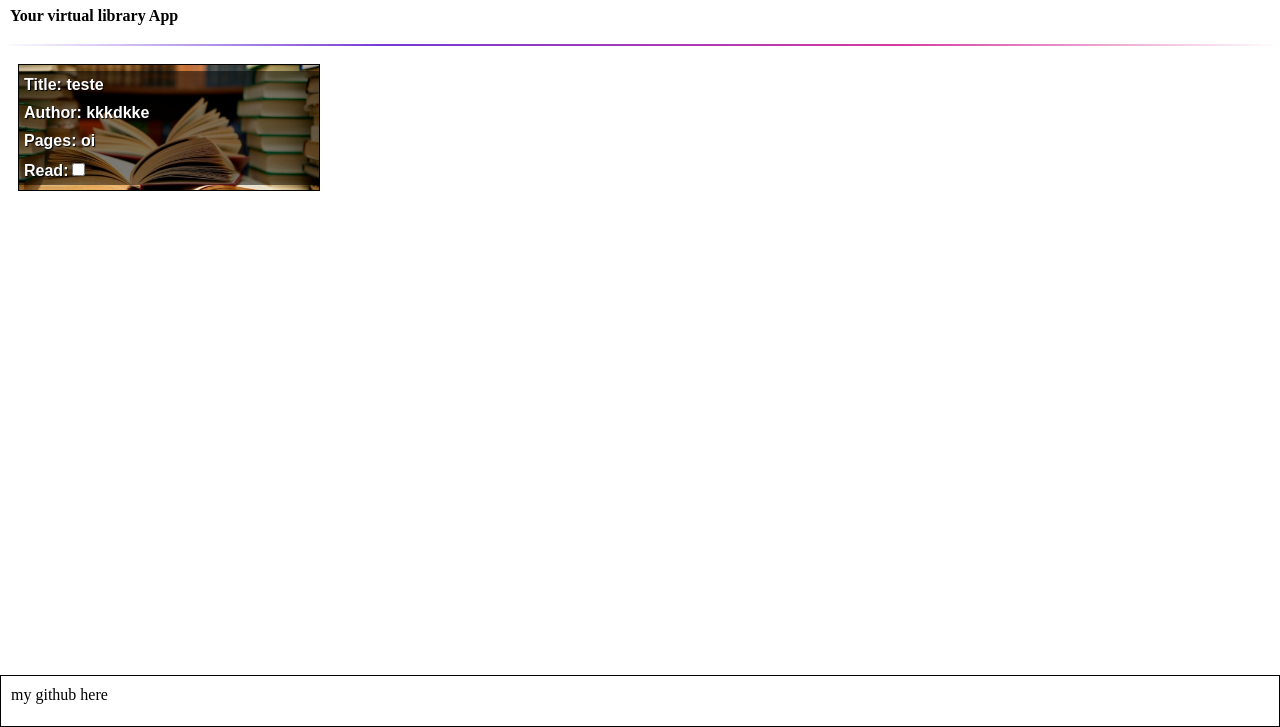
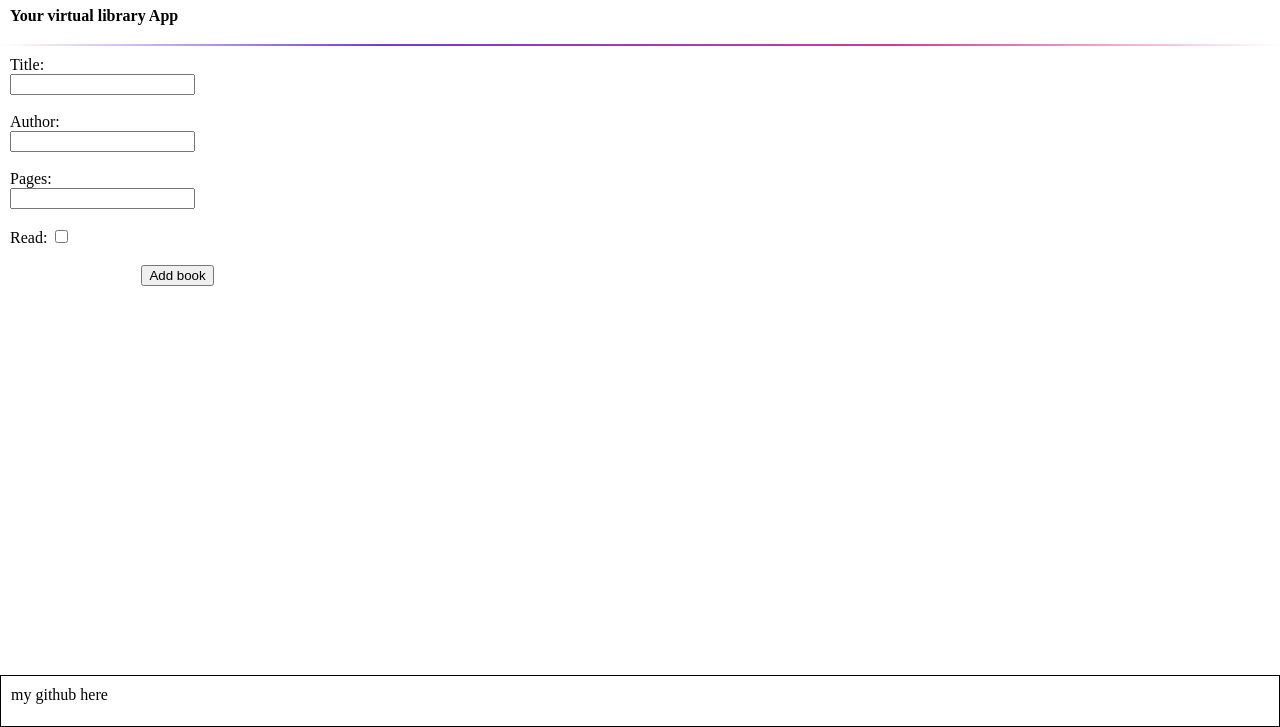
Before and after one commit to ghfinatti/Library, a plain HTML site: page index.html in a window 1280 px wide. Shown: the part 73-800 px from the top of the page. Drawn offline with Linux system fonts and the light colour scheme.

Commit message:
fixed adding book function and added form on left

```diff
--- a/index.html
+++ b/index.html
@@ -12,17 +12,30 @@
                 <h1>Library</h1>
                 <h4>Your virtual library App</h4>
             </div>
-            <div class='buttoncontainer'>
-                <button class='addbook'>Add book</button>
+            <div class='buttoncontainer'></div>
+        </header>
+        <div class='formandbooks'>
+            <div class='formcontainer'>
+                <form id="formElem">
+                    <label for="titlef">Title:</label><br>
+                    <input type="text" id="titlef"><br><br>
+                    <label for="authorf">Author:</label><br>
+                    <input type="text" id="authorf"><br><br>
+                    <label for="pagesf">Pages:</label><br>
+                    <input type="number" id="pagesf"><br><br>
+                    <label for="readf">Read:</label>
+                    <input type="checkbox"><br><br>
+                    <button class='addbook'>Add book</button>
+                </form>
             </div>
-        </header>
-        <div class='bookscontainer'>
+            <div class='bookscontainer'>
             <!-- <div class='book'>
                 <div class='title'>Title: Lord of the Rings</div>
                 <div class='author'>Author: J. R. R. Tolkien</div>
                 <div class='pages'>Pages: 1197</div>
                 <div class='read'>Read: <input type='checkbox'></div>
             </div> -->
+            </div>
         </div>
         <footer>my github here</footer>
     </body>
--- a/script.js
+++ b/script.js
@@ -1,5 +1,11 @@
 let myLibrary = [];
 const booksContainer = document.querySelector('.bookscontainer');
+const addBookButton = document.querySelector('.addbook');
+const formTitle = document.querySelector('#titlef');
+const formAuthor = document.querySelector('#authorf');
+const formPages = document.querySelector('#pagesf');
+const formRead = document.querySelector('#readf');
+
 
 function Book(title, author, pages, read){
     this.title = title;
@@ -19,43 +25,49 @@ function addBook(title, author, pages, read){
 }
 
 function addBookTitle(title){
-    const eachBookContainer = document.querySelector('.book')
+    const eachBookContainer = document.querySelectorAll('.book')
+    let booksArray = Array.from(eachBookContainer)
 
     let titleDiv = document.createElement('div');
     titleDiv.classList.add('title');
-    eachBookContainer.appendChild(titleDiv);
+    booksArray[booksArray.length-1].appendChild(titleDiv);
     titleDiv.textContent = `Title: ${title}`
 }
 
 function addBookAuthor(author){
-    const eachBookContainer = document.querySelector('.book')
+    const eachBookContainer = document.querySelectorAll('.book')
+    let booksArray = Array.from(eachBookContainer)
 
     let authorDiv = document.createElement('div');
     authorDiv.classList.add('author');
-    eachBookContainer.appendChild(authorDiv);
+    booksArray[booksArray.length-1].appendChild(authorDiv);
     authorDiv.textContent = `Author: ${author}`
 }
 
 function addBookPages(pages){
-    const eachBookContainer = document.querySelector('.book')
+    const eachBookContainer = document.querySelectorAll('.book')
+    let booksArray = Array.from(eachBookContainer)
 
     let pagesDiv = document.createElement('div');
     pagesDiv.classList.add('pages');
-    eachBookContainer.appendChild(pagesDiv);
+    booksArray[booksArray.length-1].appendChild(pagesDiv);
     pagesDiv.textContent = `Pages: ${pages}`
 }
 
 function addBookRead(){
-    const eachBookContainer = document.querySelector('.book')
+    const eachBookContainer = document.querySelectorAll('.book')
+    let booksArray = Array.from(eachBookContainer)
 
     let readDiv = document.createElement('div');
     readDiv.classList.add('read');
-    eachBookContainer.appendChild(readDiv);
+    booksArray[booksArray.length-1].appendChild(readDiv);
+
     readDiv.textContent = 'Read:';
-    const readContainer = document.querySelector('.read');
+    const readContainer = document.querySelectorAll('.read');
+    let readArray = Array.from(readContainer);
     let readBox = document.createElement('input');
     readBox.type = 'checkbox';
-    readContainer.appendChild(readBox);
+    readArray[readArray.length-1].appendChild(readBox);
 }
 
 function addBookToLibrary(title, author, pages, read){
@@ -63,5 +75,3 @@ function addBookToLibrary(title, author, pages, read){
     myLibrary.push(bookAdd);
     addBook(title, author, pages, read);
 }
-
-addBookToLibrary('teste', 'kkkdkke', 'oi', 'aff');
--- a/styles.css
+++ b/styles.css
@@ -36,20 +36,36 @@ header{
     justify-content: flex-end;
     height:98%;
     width: 50%;
-    align-self: flex-start;
     background-color: white;
 }
 
 .addbook{
-    align-self: center;
+    float:right;
+    margin-right: 3%;
+}
+
+
+.formandbooks{
+    display: flex;
+    height:100%;
+    padding: 10px;
 }
 
 .bookscontainer{
     display: flex;
-    flex-flow: column wrap;
+    flex-flow: row wrap;
     align-content:flex-start;
+    align-self:flex-end;
     height: 100%;
-    padding: 10px;
+    width: 80%;
+}
+
+.formcontainer{
+    display:flex;
+    flex-direction: column;
+    width:11%;
+    min-width:210px;
+    height:100%;
 }
 
 .book{
```
